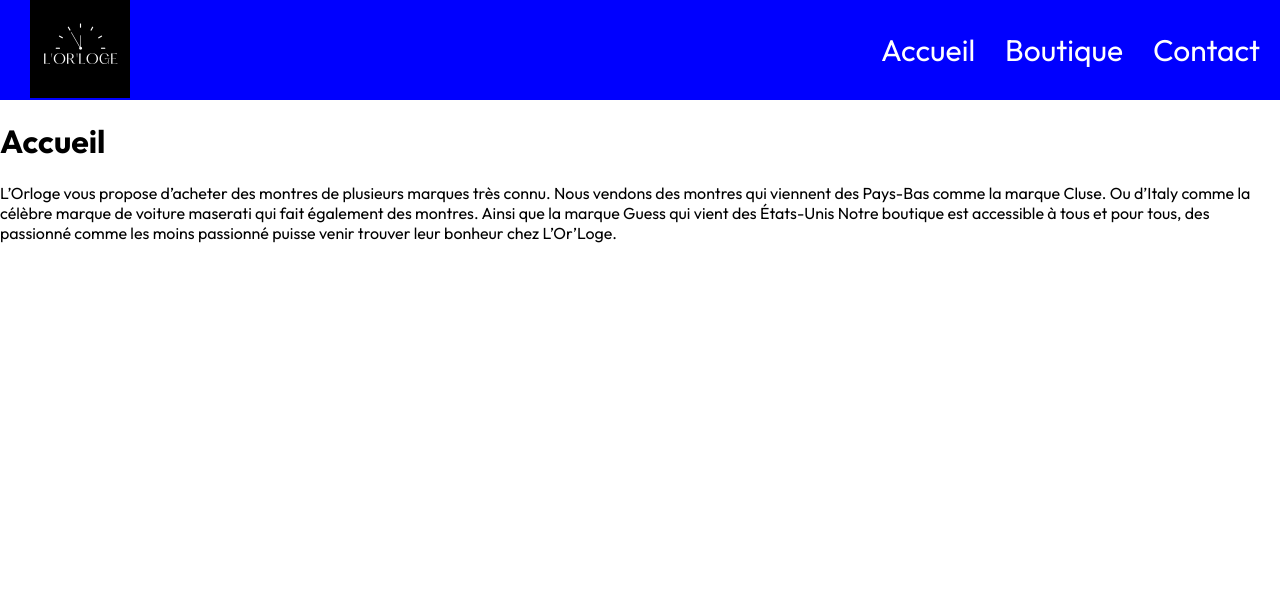
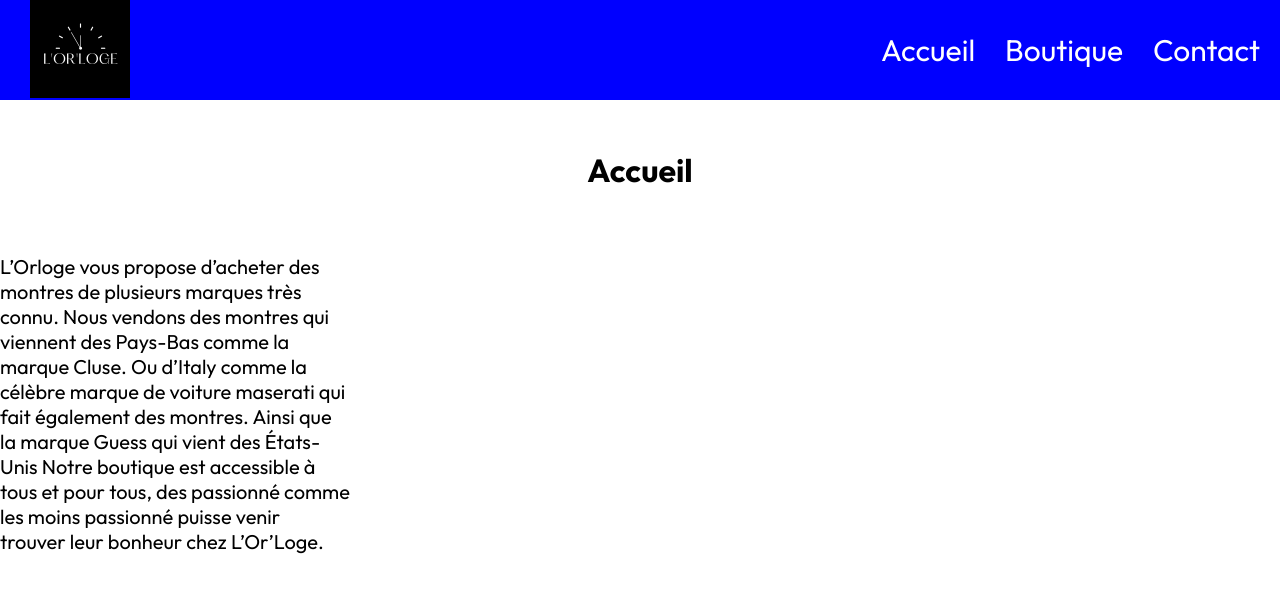
Before and after one commit to jeremydasi/my-watch, a React (Create React App) app: page / in a window 1280 px wide. Shown: the top 592 px of the page. Built offline with nearby package versions, Linux system fonts and the light colour scheme.

Commit message:
accueil en cours

```diff
--- a/src/screen/home.js
+++ b/src/screen/home.js
@@ -7,6 +7,7 @@
             <div>
                 <h1>Accueil</h1>
             </div>
+            <div className='aPropos'>
                 <p>L’Orloge vous propose d’acheter des montres de plusieurs
                     marques très connu.
 
@@ -18,7 +19,9 @@
                     Ainsi que la marque Guess qui vient des États-Unis
 
                     Notre boutique est accessible à tous et pour tous, des passionné comme les
-                moins passionné puisse venir trouver leur bonheur chez L’Or’Loge.</p>
+                    moins passionné puisse venir trouver leur bonheur chez L’Or’Loge.
+                </p>
+            </div>
         </div>
     )
 }
--- a/src/style/home.css
+++ b/src/style/home.css
@@ -0,0 +1,16 @@
+h1 {
+    margin-top: 50px;
+    display: flex;
+    justify-content: center;
+}
+
+.aPropos {
+    margin-top: 64px;
+    width: 350px;
+    height: 500px;
+}
+
+p {
+    font-size: 20px;
+
+}
```
Lines whose indentation alone changed are shown as unchanged.
